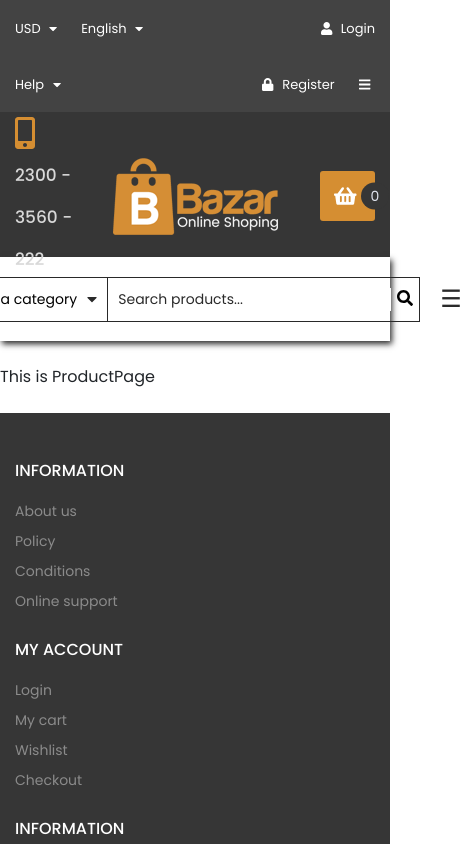
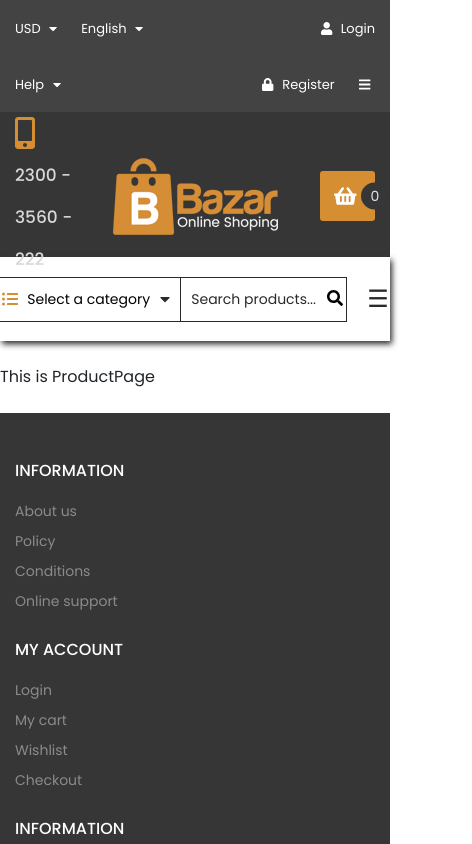
Before and after one commit to matwjablonski/kodilla-wdp-2409-01, a React (Create React App) app: page /product/1 in a window 390 px wide. Shown: the top 844 px of the page, 472 px wide, since content can reach past the window. Built offline with nearby package versions, Linux system fonts and the light colour scheme.

Commit message:
Additional RWD for mobile devices implemented

```diff
--- a/src/components/features/ProductSearch/ProductSearch.module.scss
+++ b/src/components/features/ProductSearch/ProductSearch.module.scss
@@ -85,4 +85,13 @@
       outline: none;
     }
   }
+
+  @media (max-width: 539px){
+    .searchField{
+      width: 165px;
+      input{
+        width: 140px;
+      }
+    }
+  }
 }
```
